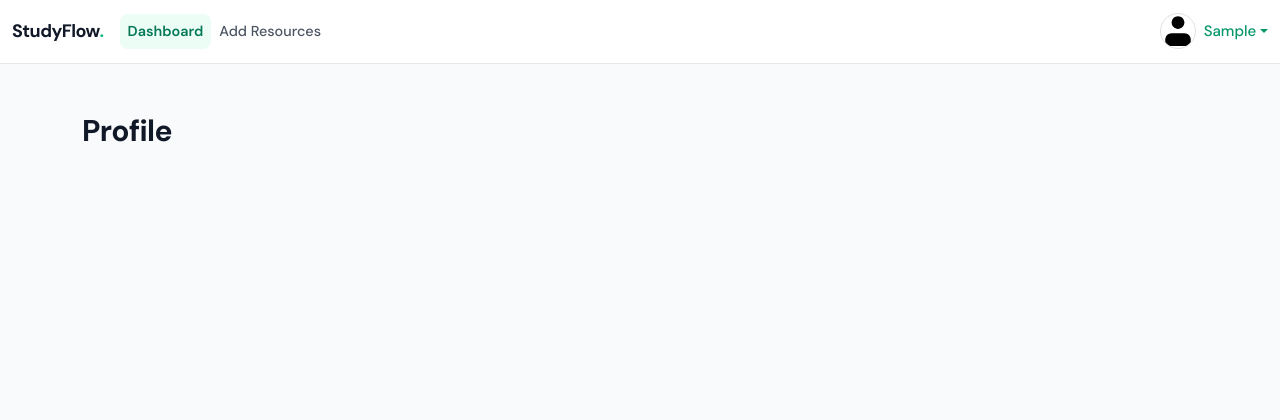
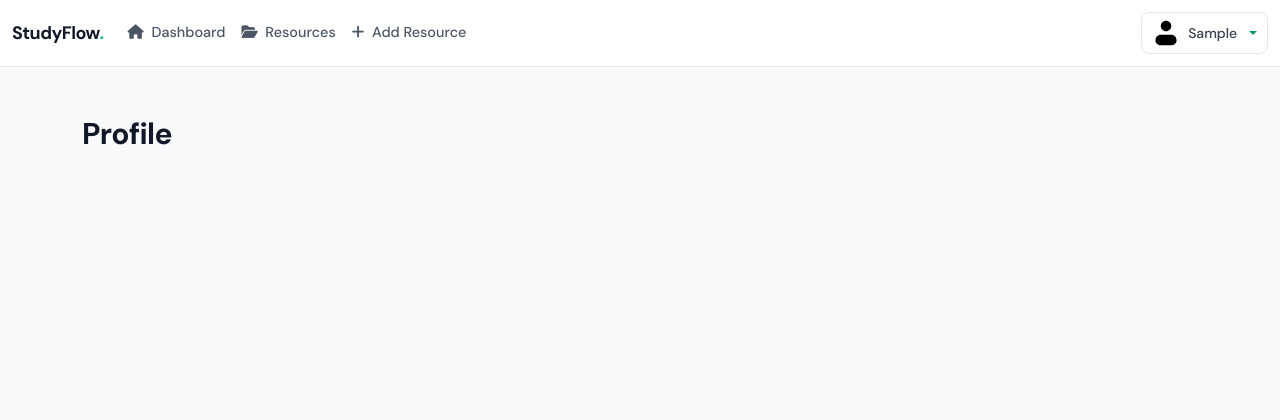
Before and after one commit to samiul40/studyflow, a Django app: page /accounts/profile/ in a window 1280 px wide. Shown: the top 420 px of the page. Run offline with Django 5.2, Linux system fonts and the light colour scheme; the visitor is signed in with stand-in values (Sample User, id 1); style sheets or scripts are compiled from the project's sources; some libraries are stand-ins or nearby versions.

Commit message:
feature: added styling to navbar

```diff
--- a/web/templates/partials/_navbar.html
+++ b/web/templates/partials/_navbar.html
@@ -1,58 +1,119 @@
 {% load static %}
-<nav class="navbar navbar-expand-lg bg-body-tertiary">
+<nav class="navbar navbar-expand-lg">
   <div class="container-fluid">
+
     <!-- Brand -->
-    <a class="navbar-brand" href="#">StudyFlow</a>
+    <a class="navbar-brand" href="{% url 'learning:dashboard' %}">StudyFlow</a>
 
-    <!-- Mobile toggle -->
-    <button class="navbar-toggler" type="button" data-bs-toggle="collapse" data-bs-target="#navbarNav"
-      aria-controls="navbarNav" aria-expanded="false" aria-label="Toggle navigation">
-      <span class="navbar-toggler-icon"></span>
-    </button>
+    <!-- Mobile right: avatar + toggler -->
+    <div class="d-flex align-items-center d-lg-none ms-auto gap-2">
 
-    <!-- Left navigation -->
-    <div class="collapse navbar-collapse" id="navbarNav">
-      <ul class="navbar-nav mb-2 mb-lg-0">
-        <li class="nav-item">
-          <a class="nav-link active" aria-current="page" href="#">Dashboard</a>
-        </li>
-        <li class="nav-item">
-          <a class="nav-link" href="#">Add Resources</a>
-        </li>
-      </ul>
-    </div>
-
-    <!-- Right side: Profile -->
-    <div class="d-flex align-items-center gap-3">
       <div class="dropdown">
-        <a href="#" class="d-flex align-items-center text-decoration-none dropdown-toggle border-0 bg-transparent"
-          id="navbarUserDropdown" data-bs-toggle="dropdown" aria-expanded="false">
-          <img src="{% static 'img/icons/user.svg' %}" alt="Profile" width="36" height="36"
-            class="rounded-circle border" />
-          <span class="ms-2 fw-medium d-none d-lg-inline">{{ request.user.first_name }}</span>
+        <a href="#" class="navbar-user-trigger dropdown-toggle" id="navbarUserDropdownMobile" data-bs-toggle="dropdown"
+          aria-expanded="false">
+          <img src="{% static 'img/icons/user.svg' %}" alt="Profile" width="28" height="28" class="rounded-circle" />
         </a>
-        <ul class="dropdown-menu dropdown-menu-end border-0 shadow-lg" aria-labelledby="navbarUserDropdown">
-          <li class="px-3 py-2 border-bottom">
-            <small class="text-muted">Signed in as</small><br>
-            <strong class="text-dark-grey">{{ request.user.email }}</strong>
+        <ul class="dropdown-menu dropdown-menu-end" aria-labelledby="navbarUserDropdownMobile">
+          <li>
+            <div class="dropdown-header-info">
+              <small>Signed in as</small><br>
+              <strong>{{ request.user.email }}</strong>
+            </div>
           </li>
-          <li><a class="dropdown-item py-2 px-3" href="{% url 'settings' %}">
-              <i class="fas fa-user-cog me-2 text-primary"></i>Settings</a></li>
-          <li><a class="dropdown-item py-2 px-3" href="{% url 'profile' %}">
-              <i class="fas fa-user me-2 text-info"></i>Profile</a></li>
           <li>
-            <hr class="dropdown-divider mx-2">
+            <a class="dropdown-item" href="{% url 'settings' %}">
+              <i class="fas fa-user-cog me-2"></i> Settings
+            </a>
+          </li>
+          <li>
+            <a class="dropdown-item" href="{% url 'profile' %}">
+              <i class="fas fa-user me-2"></i> Profile
+            </a>
+          </li>
+          <li>
+            <hr class="dropdown-divider">
           </li>
           <li>
             <form method="post" action="{% url 'logout' %}">
               {% csrf_token %}
               <button type="submit" class="dropdown-item text-danger">
-                <i class="fas fa-sign-out-alt me-2"></i>Logout
+                <i class="fas fa-sign-out-alt me-2"></i> Logout
+              </button>
+            </form>
+          </li>
+        </ul>
+      </div>
+
+      <button class="navbar-toggler border-0" type="button" data-bs-toggle="collapse" data-bs-target="#navbarNav"
+        aria-controls="navbarNav" aria-expanded="false" aria-label="Toggle navigation">
+        <span class="navbar-toggler-icon"></span>
+      </button>
+
+    </div>
+
+    <!-- Collapsible nav links -->
+    <div class="collapse navbar-collapse" id="navbarNav">
+      <ul class="navbar-nav me-auto mb-2 mb-lg-0">
+        <li class="nav-item">
+          <a class="nav-link {% if request.resolver_match.url_name == 'dashboard' %}active{% endif %}"
+            href="{% url 'learning:dashboard' %}">
+            <i class="fas fa-house me-1"></i> Dashboard
+          </a>
+        </li>
+        <li class="nav-item">
+          <a class="nav-link {% if request.resolver_match.url_name == 'resource_list' %}active{% endif %}"
+            href="{% url 'learning:resource_list' %}">
+            <i class="fas fa-folder-open me-1"></i> Resources
+          </a>
+        </li>
+        <li class="nav-item">
+          <a class="nav-link {% if request.resolver_match.url_name == 'resource_create' %}active{% endif %}"
+            href="{% url 'learning:resource_create' %}">
+            <i class="fas fa-plus me-1"></i> Add Resource
+          </a>
+        </li>
+      </ul>
+    </div>
+
+    <!-- Desktop right: avatar + name -->
+    <div class="d-none d-lg-flex align-items-center">
+      <div class="dropdown">
+        <a href="#" class="navbar-user-trigger dropdown-toggle" id="navbarUserDropdown" data-bs-toggle="dropdown"
+          aria-expanded="false">
+          <img src="{% static 'img/icons/user.svg' %}" alt="Profile" width="28" height="28" class="rounded-circle" />
+          <span class="d-none d-lg-inline">{{ request.user.first_name }}</span>
+        </a>
+        <ul class="dropdown-menu dropdown-menu-end" aria-labelledby="navbarUserDropdown">
+          <li>
+            <div class="dropdown-header-info">
+              <small>Signed in as</small><br>
+              <strong>{{ request.user.email }}</strong>
+            </div>
+          </li>
+          <li>
+            <a class="dropdown-item" href="{% url 'settings' %}">
+              <i class="fas fa-user-cog me-2"></i> Settings
+            </a>
+          </li>
+          <li>
+            <a class="dropdown-item" href="{% url 'profile' %}">
+              <i class="fas fa-user me-2"></i> Profile
+            </a>
+          </li>
+          <li>
+            <hr class="dropdown-divider">
+          </li>
+          <li>
+            <form method="post" action="{% url 'logout' %}">
+              {% csrf_token %}
+              <button type="submit" class="dropdown-item text-danger">
+                <i class="fas fa-sign-out-alt me-2"></i> Logout
               </button>
             </form>
           </li>
         </ul>
       </div>
     </div>
+
   </div>
 </nav>
```
